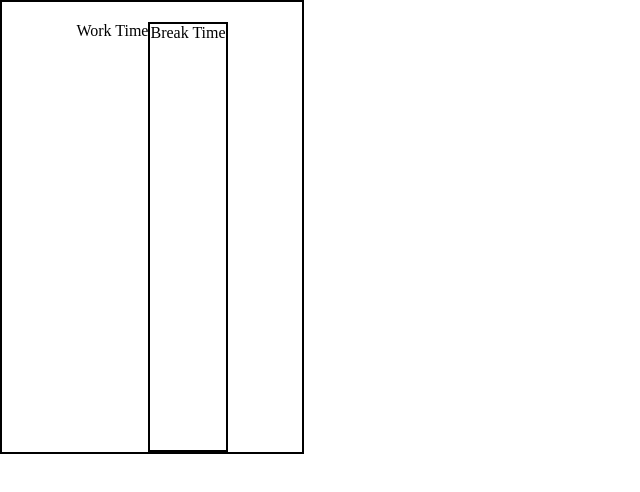
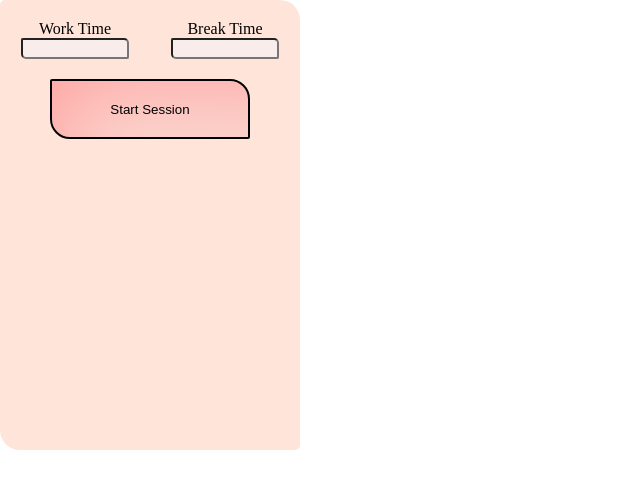
Before and after one commit to Hidinkyu/pomoExtension, a browser extension: page index.html in a window 1280 px wide. Shown: the whole page, without its empty margins (0-640 px from the left). Drawn offline with Linux system fonts and the light colour scheme.

Commit message:
getting the start rolling

```diff
--- a/index.html
+++ b/index.html
@@ -11,9 +11,14 @@
 <body>
   <div class="box">
     <div class="timeOps">
-      <div class="WkBox">Work Time</div>
-      <div class="brkBox">Break Time</div>
+      <div class="times">Work Time
+        <br><input type="number" min="0" max="60" class="work text">
+      </div>
+      <div class="times">Break Time
+        <br><input type="text" min="0" max="60" class="break text">
+      </div>
     </div>
+    <button class="start">Start Session</button>
   </div>
 </body>
 </html>
--- a/styles.css
+++ b/styles.css
@@ -3,18 +3,61 @@
 }
 
 .box {
-  border : 2px solid black;
+
+  background-color : #FFE5D9;
   height: 450px;
   width: 300px;
   display: flex;
+  flex-direction: column;
+  border-bottom-left-radius: 20px;
+  border-bottom-right-radius: 5px;
+  border-top-left-radius: 5px;
+  border-top-right-radius: 20px;
+
 }
 
 .timeOps {
   display: flex;
-  margin: 0 auto;
+  justify-content: space-around;
   margin-top: 20px;
 }
 
-.brkBox {
-  border : 2px solid black;
+.times {
+  text-align: center;
 }
+
+.text {
+  width : 100px;
+  text-align: center;
+  background-color: #F8EDEB;
+  border-bottom-left-radius: 5px;
+  border-bottom-right-radius: 2px;
+  border-top-left-radius: 2px;
+  border-top-right-radius: 5px;
+}
+
+.start {
+  border: 2px solid;
+  width: 200px;
+  height: 60px;
+  margin: 0 auto;
+  margin-top: 20px;
+  border-bottom-left-radius: 20px;
+  border-bottom-right-radius: 2px;
+  border-top-left-radius: 2px;
+  border-top-right-radius: 20px;
+  background-color: rgb(252, 214, 207);
+  transition: 300ms;
+  box-shadow: 46px 45px 87px -41px rgba(255,141,141,0.72) inset;
+  -webkit-box-shadow: 46px 45px 87px -41px rgba(255,141,141,0.72) inset;
+  -moz-box-shadow: 46px 45px 87px -41px rgba(255,141,141,0.72) inset;
+}
+
+.start:hover {
+  cursor: pointer;
+  background-color: #FEC5BB;
+  border-bottom-left-radius: 2px;
+  border-bottom-right-radius: 20px;
+  border-top-left-radius: 20px;
+  border-top-right-radius: 2px;
+}
```
Also changed, not shown: main.js (+27 -0 lines).
